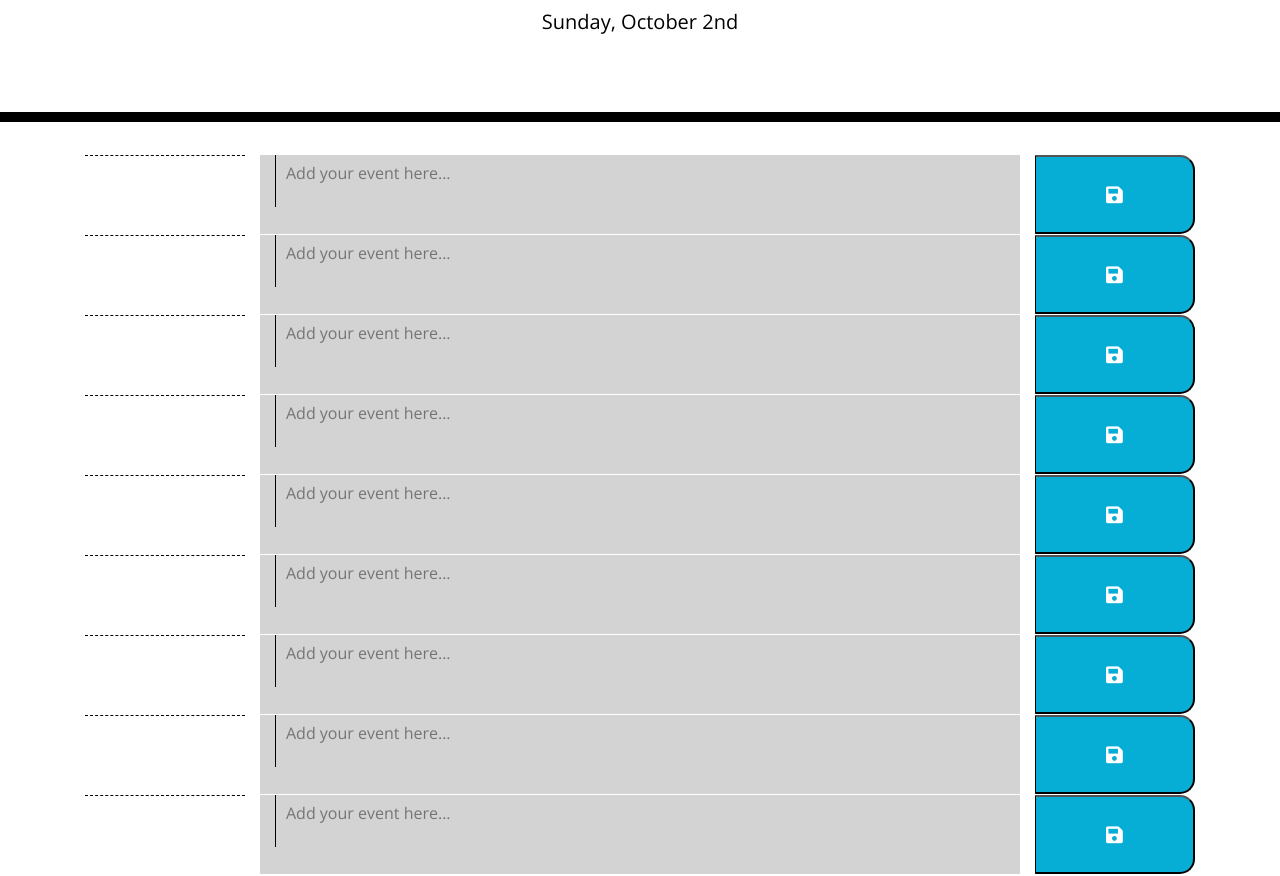
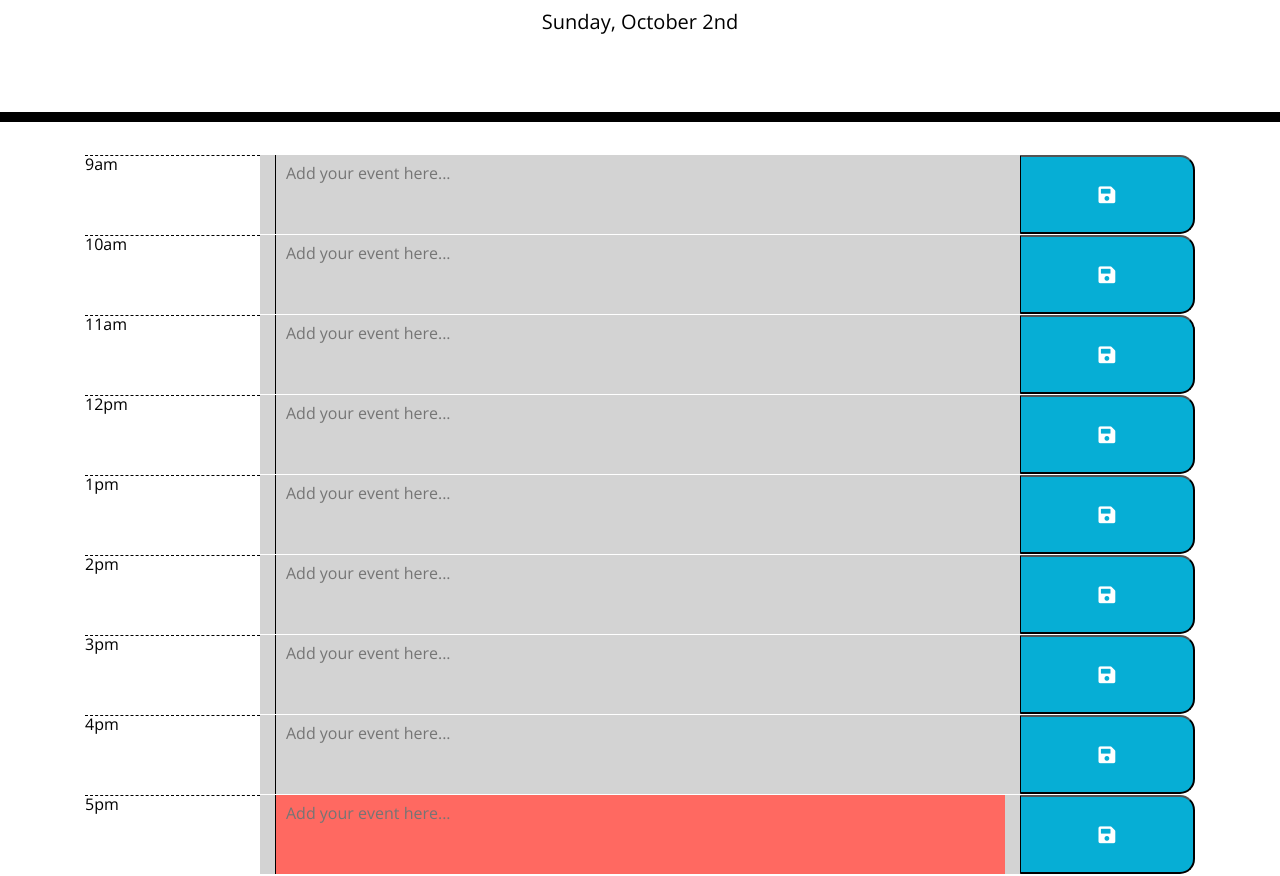
Before and after one commit to RyanTrian/Daily-Planner-WK5, a plain HTML site: page index.html in a window 1280 px wide. Shown: the part 182-1058 px from the top of the page. Drawn offline with nearby package versions, Linux system fonts and the light colour scheme.

Commit message:
indicate present past and future, render timeblock on the left, correct some styling

```diff
--- a/assets/CSS/style.css
+++ b/assets/CSS/style.css
@@ -11,6 +11,8 @@ textarea {
   color: #000000;
   border-left: 1px solid black;
   padding: 10px;
+  height: 100%;
+  width: 100%;
 }
 
 i {
@@ -45,6 +47,12 @@ i {
   color: #000000;
   border-top: 1px dashed #000000;
 }
+#time-block {
+  padding-right: 0;
+}
+#save-div {
+  padding-left: 0;
+}
 /* color indication */
 .past {
   background-color: #d3d3d3;
@@ -72,6 +80,6 @@ i {
 }
 
 .saveBtn i:hover {
-  font-size: 20px;
+  font-size: 30px;
   transition: all 0.3s ease-in-out;
 }
--- a/assets/JS/script.js
+++ b/assets/JS/script.js
@@ -3,18 +3,41 @@
 $(function() {
     $('#currentDay').text(moment().format("dddd, MMMM Do"));
     for (let i = 9; i < 18; i++) {
-        let row = $(`<section class='row' id='row${i}'></section>`);
+        let row = $(`<section class='row' id='row${i}' data-time=${i}></section>`);
 
-        let timeblock = $('<div class="col-sm-2"><p class="hour">' + '</p>');
+        let timeblock = $('<div class="col-sm-2" id="time-block"><p class="hour">' +renderTimeBlock(i) + '</p>');
 
-        let isTask = $(`<div class="col-sm-8 past"><textarea id='text${i}' class="description" placeholder="Add your event here..."></textarea>`);
+        let isTask = $(`<div class="col-sm-8 past"><textarea id=text${i} class="description" placeholder="Add your event here..."></textarea>`);
 
-        let saveBtn = $(`<div class="col-sm-2"><button class="saveBtn" id=${i}><i class="fas fa-save"></i></button>`);
-
+        let saveBtn = $(`<div class="col-sm-2" id="save-div"><button class="saveBtn" id=${i}><i class="fas fa-save"></i></button>`);
 
         row.append(timeblock);
         row.append(isTask);
         row.append(saveBtn);
+
         $('.container').append(row);
     }
-})
+    // render the time + am or pm on the left side to indicate time block
+    function renderTimeBlock(hour) {
+        let time = hour < 12 ? hour + 'am' :
+                 hour === 12 ? hour + 'pm' :
+                 hour - 12 + 'pm'
+        return time;
+    }
+    // Check for past present and future timeblock then give them the corresponded class
+    function whatColor() {
+        let currentHour = moment().hours();
+        for (let i = 9; i < 18; i++) {
+            if ($(`#row${i}`).data('time') == currentHour) {
+                $(`#text${i}`).addClass("present");
+            } else if (currentHour < $(`#row${i}`).data('time')) {
+                $(`#text${i}`).addClass("future");
+            }
+        }
+    }
+
+    setInterval(function () {
+      whatColor();
+    }, 1000);
+
+});
```
